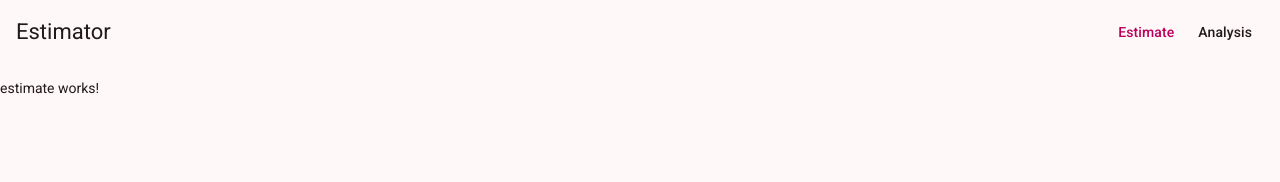
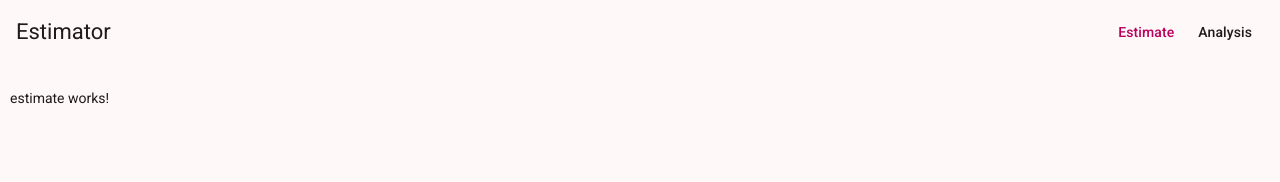
Before and after one commit to SabaSabaXYZ/estimator, an Angular app: page / in a window 1280 px wide. Shown: the top 182 px of the page. Built offline with nearby package versions, Linux system fonts and the light colour scheme.

Commit message:
Added padding for main content

```diff
--- a/src/app/app.scss
+++ b/src/app/app.scss
@@ -14,3 +14,7 @@ nav {
     }
   }
 }
+
+main {
+  padding: 10px;
+}
```
